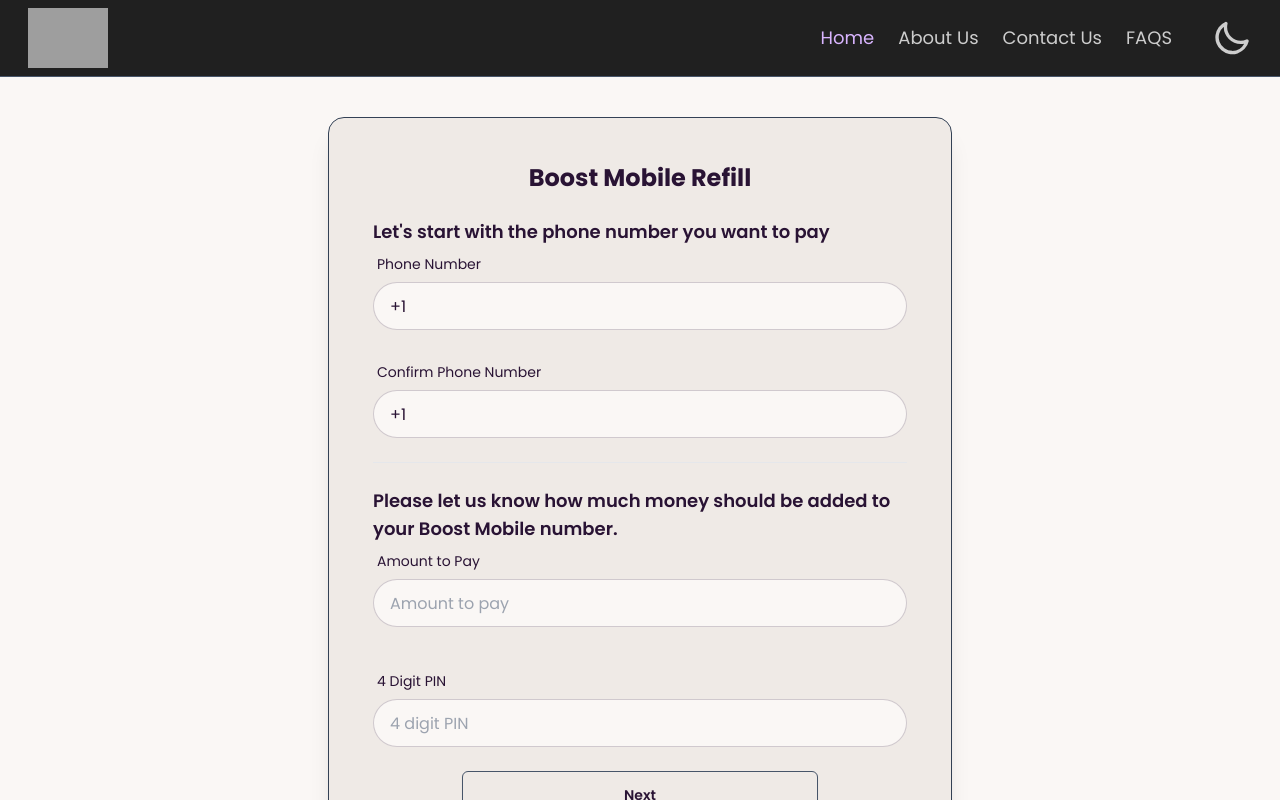
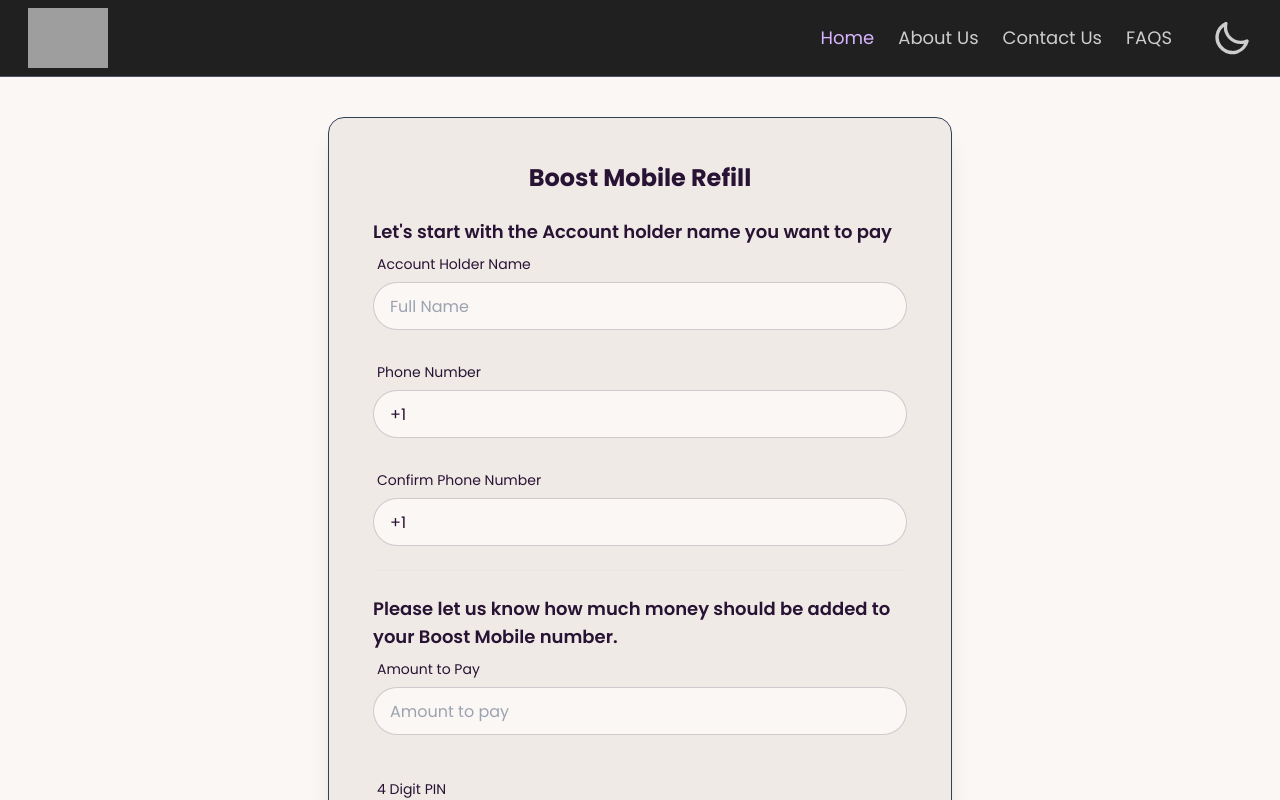
Before and after one commit to payboostdeploy/front-end-payboost, a React (Vite) app: page / in a window 1280 px wide. Shown: the top 800 px of the page. Built offline with nearby package versions, Linux system fonts and the light colour scheme; grey boxes are pictures that could not be loaded.

Commit message:
account holder field added

```diff
--- a/src/screens/checkout/checkout.jsx
+++ b/src/screens/checkout/checkout.jsx
@@ -7,6 +7,7 @@
   const [formData, setFormData] = useState({
     phoneNumber: "",
     amountToPay: "",
+    accountHolder: "",
     pin: "",
   });
   const [pay, setPay] = useState(null);
@@ -20,6 +21,7 @@
         transactionId,
         phoneNumber: formData.phoneNumber,
         amountToPay: formData.amountToPay,
+        accountHolderName: formData.accountHolder,
         pin: formData.pin,
         totalAmount: pay,
         status: "Pending",
@@ -140,6 +142,15 @@
         <h1 className="text-3xl font-bold mb-4">Checkout</h1>
         <div className="mb-4 flex items-end justify-between border-b pb-2">
           <div>
+            <h2 className="text-xl font-semibold">Account Hoder Name</h2>
+            <p>This is the Account holder name.</p>
+          </div>
+          <div className="flex flex-col justify-end">
+            <p className="text-lg mt-2">{formData.accountHolder}</p>
+          </div>
+        </div>
+        <div className="mb-4 flex items-end justify-between border-b pb-2">
+          <div>
             <h2 className="text-xl font-semibold">Phone Number</h2>
             <p>This is the phone number.</p>
           </div>
--- a/src/screens/home/home.jsx
+++ b/src/screens/home/home.jsx
@@ -5,6 +5,7 @@
 
 const Home = () => {
   const [limitOnAmount, setAmountLimit] = useState();
+  const [nameError, setNameError] = useState("");
   const navigate = useNavigate();
   const [formData, setFormData] = useState({
     phoneNumber: "+1",
@@ -15,22 +16,32 @@
 
   const inputRef = useRef(null);
   const SecinputRef = useRef(null);
-
   const handleChange = (e) => {
     const { name, value } = e.target;
+
+    if (name === "accountHolder") {
+      if (/\d/.test(value)) {
+        setNameError("Account Holder Name should not contain numbers");
+        return;
+      }
+      if (value.length < 3) {
+        setNameError("Account Holder Name should be at least 3 characters");
+        return;
+      } else {
+        setNameError("");
+      }
+    }
+
     if (name === "phoneNumber" || name === "confirmPhoneNumber") {
       if (!value.startsWith("+1")) return;
       if (value.length > 12) return;
     }
     if (name === "pin") {
       if (value.length > 4) return;
-      // Prevent negative pin numbers
       if (parseInt(value) < 0) return;
     }
     if (name === "amountToPay") {
-      // Prevent negative amount
       if (parseInt(value) < 0) return;
-      // Prevent amount starting with 0
       if (value.startsWith("0")) return;
       if (value > 200) {
         setAmountLimit("Amount must be in between 10 and 200");
@@ -45,6 +56,7 @@
       [name]: value,
     });
   };
+
 
   const handleSubmit = async (e) => {
     e.preventDefault();
@@ -120,8 +132,26 @@
           </h1>
           <div className="form-control">
             <h2 className="text-lg font-semibold">
-              Let's start with the phone number you want to pay
+              Let's start with the Account holder name you want to pay
             </h2>
+            <label className="label">
+              <span className="label-text">Account Holder Name</span>
+            </label>
+            <div className="flex flex-col md:flex-row">
+              <input
+                type="text"
+                placeholder="Full Name"
+                className="input input-bordered w-full"
+                name="accountHolder"
+                value={formData.accountHolder}
+                onChange={handleChange}
+                required
+              />
+            </div>
+            {nameError && <p className="text-red-600 mt-3">{nameError}</p>}
+          </div>
+
+          <div className="form-control">
             <label className="label">
               <span className="label-text">Phone Number</span>
             </label>
```
